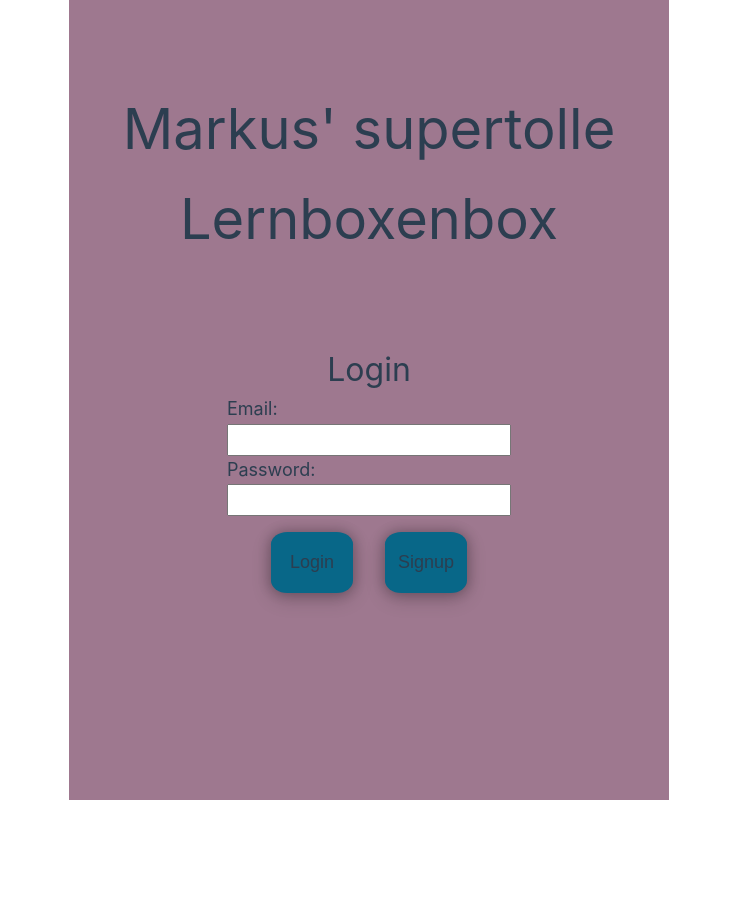
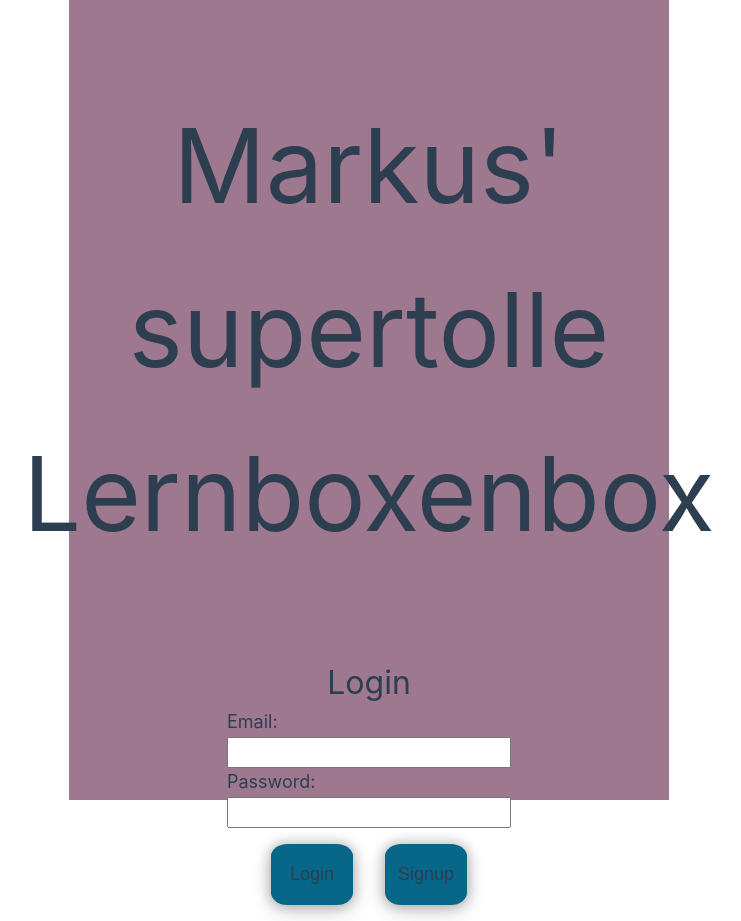
Before and after one commit to MarkusHerter/learn-frontend, a Vue app: page /login in a window 1280 px wide. Shown: the whole page, without its empty margins (271-1012 px from the left). Before the commit the page ends 800 px from the top, so only its background shows below. Built offline with nearby package versions, Linux system fonts and the light colour scheme; some icons are missing.

Commit message:
fix: titlesize

```diff
--- a/src/views/LoginView.vue
+++ b/src/views/LoginView.vue
@@ -35,7 +35,7 @@ const handleSubmit = async () => {
         padding-top: 10vh;
       "
     >
-      <h1 style="font-size: 7vh; margin-bottom: 5rem; text-align: center">
+      <h1 style="font-size: 8vw; margin-bottom: 5rem; text-align: center">
         Markus' supertolle Lernboxenbox
       </h1>
       <h2 style="font-size: 2rem">Login</h2>
--- a/src/views/SignupView.vue
+++ b/src/views/SignupView.vue
@@ -43,7 +43,7 @@ const handleSubmit = async () => {
         padding-top: 10vh;
       "
     >
-      <h1 style="font-size: 7vh; margin-bottom: 5rem; text-align: center">
+      <h1 style="font-size: 8vw; margin-bottom: 5rem; text-align: center">
         Markus' supertolle Lernboxenbox
       </h1>
       <h2 style="font-size: 2rem">Signup</h2>
```
